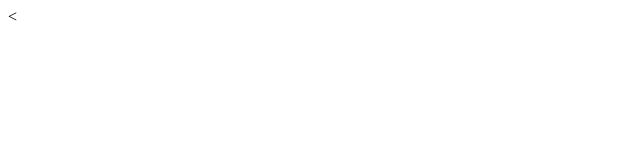
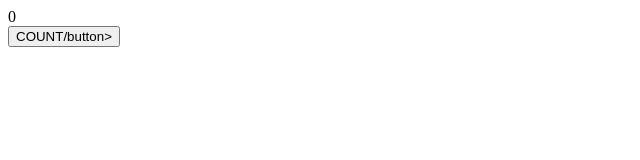
Before and after one commit to not-pope/7guis, a plain HTML site: page counter/index.html in a window 1280 px wide. Shown: the whole page, without its empty margins (0-640 px from the left). Drawn offline with Linux system fonts and the light colour scheme.

Commit message:
added functionality to counter gui

```diff
--- a/counter/index.html
+++ b/counter/index.html
@@ -1,5 +1,4 @@
 <!DOCTYPE html>
-<<!DOCTYPE html>
 <html>
     <head>
         <meta charset="utf-8">
@@ -8,6 +7,10 @@
         <link rel="stylesheet" href="./style.css">
     </head>
     <body>
+        <div id="frame">
+            <div id="output">0</div>
+            <button type="button" onclick="countClicks()">COUNT/button>
+        </div>
         <script src="./script.js" async defer></script>
     </body>
 </html>
--- a/counter/script.js
+++ b/counter/script.js
@@ -0,0 +1,6 @@
+const output = document.getElementById("output");
+
+let countClicks = () => {
+    let clicks = parseInt(output.innerText) + 1;
+    output.innerText=clicks;
+}
```
